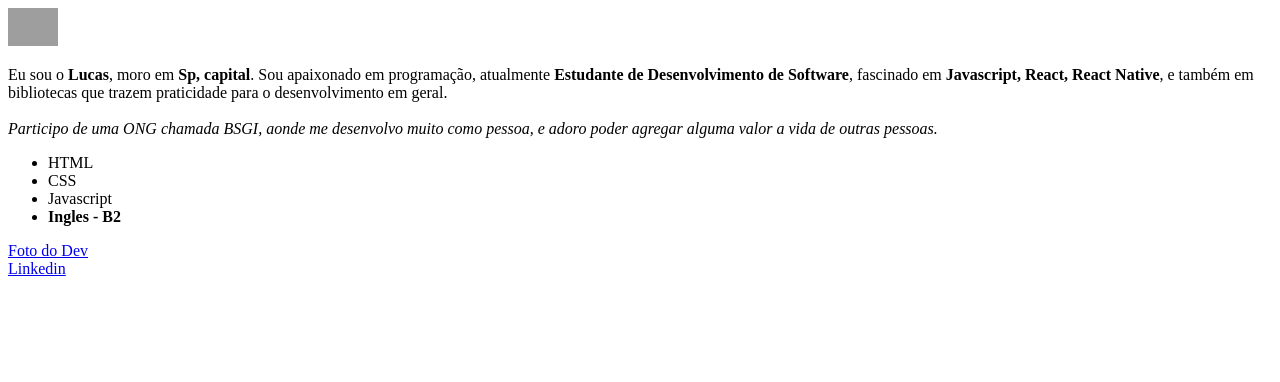
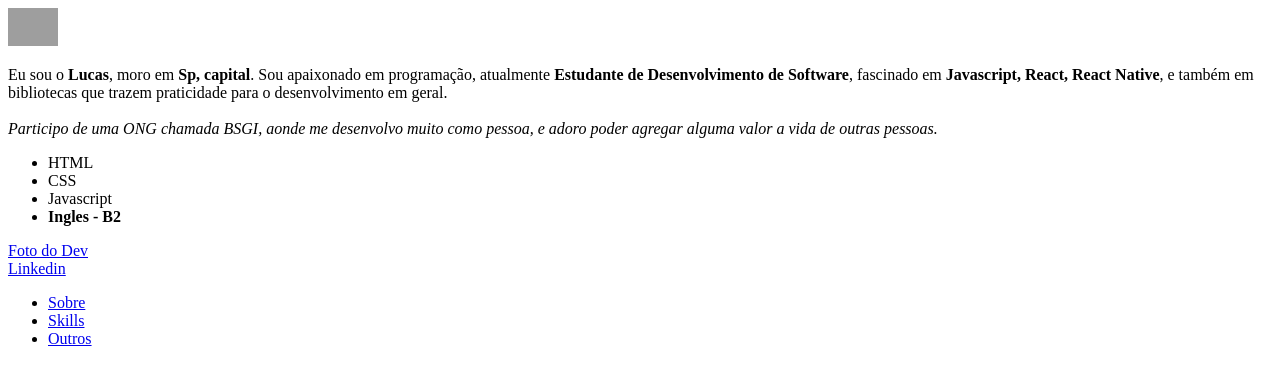
Before and after one commit to LucasTFranca/dev-lucasteixeira.github.io, a plain HTML site: page index.html in a window 1280 px wide. Drawn offline with Linux system fonts and the light colour scheme; grey boxes are pictures that could not be loaded.

Commit message:
Adiciona o setimo requisito

```diff
--- a/index.html
+++ b/index.html
@@ -8,7 +8,7 @@
 </head>
 <body>
     <img src="image/IMG.jpg" width="50px" alt="Imagen do Dev" id="ft">
-    <p>
+    <p id="sobre">
         Eu sou o <b>Lucas</b>, moro em <b>Sp, capital</b>. Sou apaixonado em programação, atualmente <b>Estudante de Desenvolvimento de Software</b>, fascinado em <b>Javascript, React, React Native</b>, e também em bibliotecas que trazem praticidade para o desenvolvimento em geral.
 
         <br>
@@ -17,7 +17,7 @@
 
         <em>Participo de uma ONG chamada BSGI, aonde me desenvolvo muito como pessoa, e adoro poder agregar alguma valor a vida de outras pessoas.</em>
     </p>
-    <ul>
+    <ul id="skills">
         <li>HTML</li>
         <li>CSS</li>
         <li>Javascript</li>
@@ -25,8 +25,14 @@
     </ul>
     <a href="#ft">Foto do Dev</a>
 
-    <br>
+    <br id="outros">
 
     <a href="https://www.linkedin.com/in/lucas-teixeira-franca/" target="_blank">Linkedin</a>
+
+    <ul>
+        <li><a href="#sobre">Sobre</a></li>
+        <li><a href="#skills">Skills</a></li>
+        <li><a href="#outros">Outros</a></li>
+    </ul>
 </body>
 </html>
```
